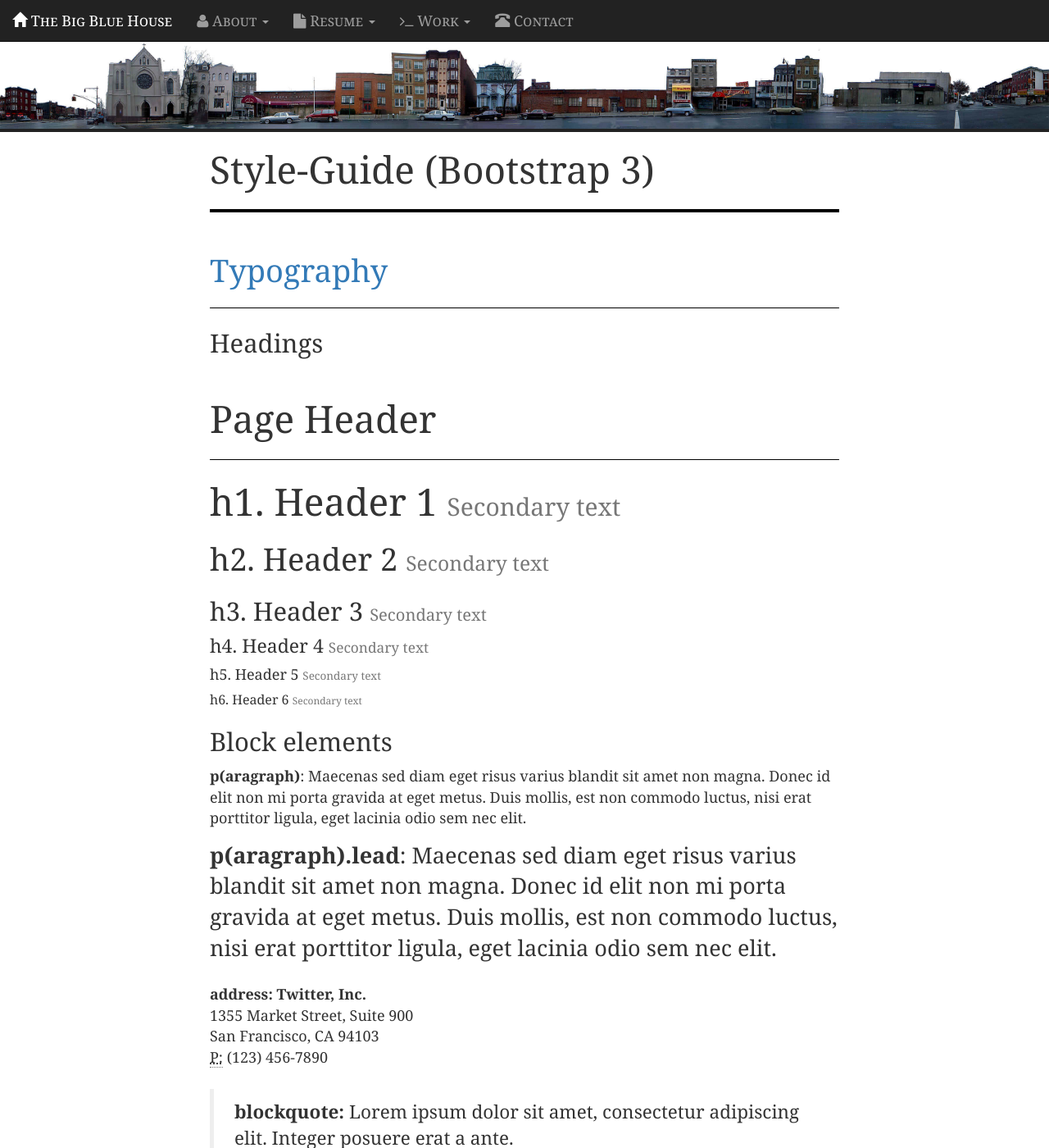
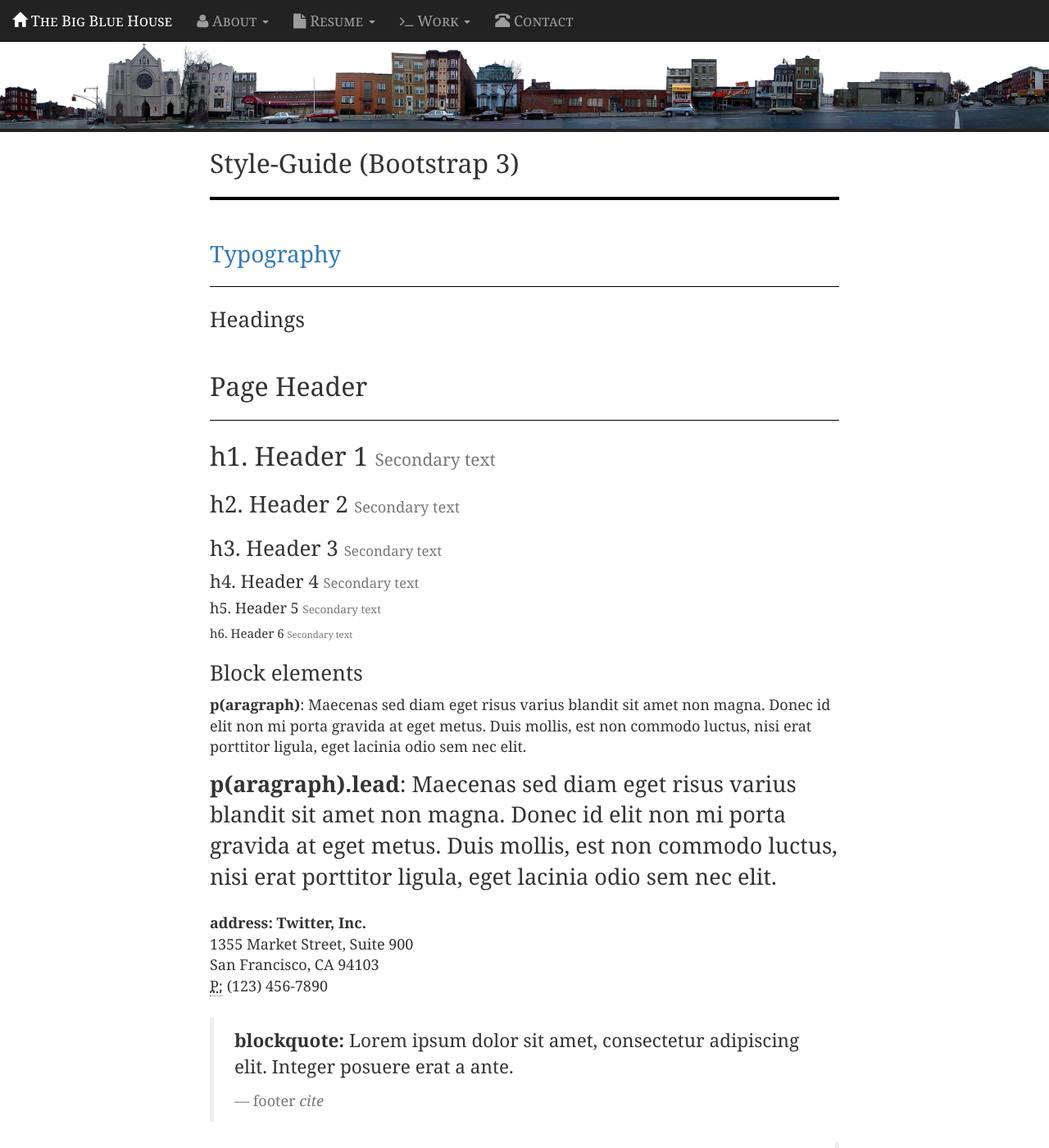
Before and after one commit to jrockowitz/jrockowitz.github.io, a Jekyll site: the page built from _pages/style-guide.html, in a window 1280 px wide and 1400 px high. Shown: the whole window at 82% size. Built offline with Jekyll 4.4.1, drawn with Linux system fonts in a browser that asks for light colours; nearby versions of some CDN libraries; library files that are not in the unit come from our copies.

Commit message:
Deploying changes to GitHub

```diff
--- a/_sass/_variables.scss
+++ b/_sass/_variables.scss
@@ -5,9 +5,18 @@
 $font-family-base: Georgia, "Times New Roman", Times, serif ;
 $font-size-base: 18px;
 
+
+$font-size-h1:            floor(($font-size-base * 1.8));
+$font-size-h2:            floor(($font-size-base * 1.6));
+$font-size-h3:            ceil(($font-size-base * 1.4));
+$font-size-h4:            ceil(($font-size-base * 1.2));
+$font-size-h5:            $font-size-base !default;
+$font-size-h6:            ceil(($font-size-base * 0.8));
+
 $page-header-border-color: #000;
 
-$jumbotron-heading-font-size: ceil(($font-size-base * 2.6));
+$jumbotron-font-size: $font-size-base;
+$jumbotron-heading-font-size: ceil(($font-size-base * 1.8));
 
 $hr-border: #222;
 
--- a/_work/20-mskcc-drupal-6.html
+++ b/_work/20-mskcc-drupal-6.html
@@ -1,6 +1,7 @@
 ---
 id: 'work-mskcc-drupal-6'
-title: 'The New MSKCC.org: Drupal 6 Case Study'
+title: 'The New MSKCC.org'
+subtitle: 'Drupal 6 Case Study'
 short_title: Memorial Sloan Kettering (Drupal 6)
 description: <p>So, after 2 years of work, Memorial Sloan-Kettering Cancer Center's
   redesigned website, MSKCC.org has finally launched. Rebuilding and moving the <a
```
Also changed, not shown: js/main.min.js.
